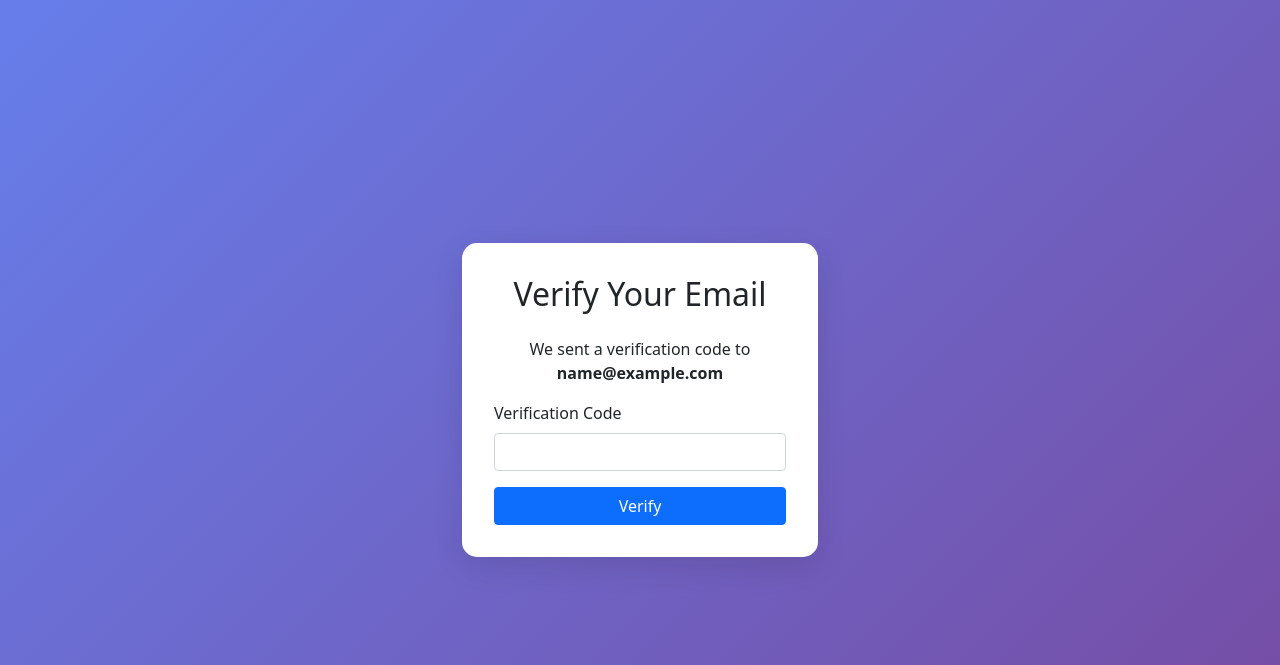
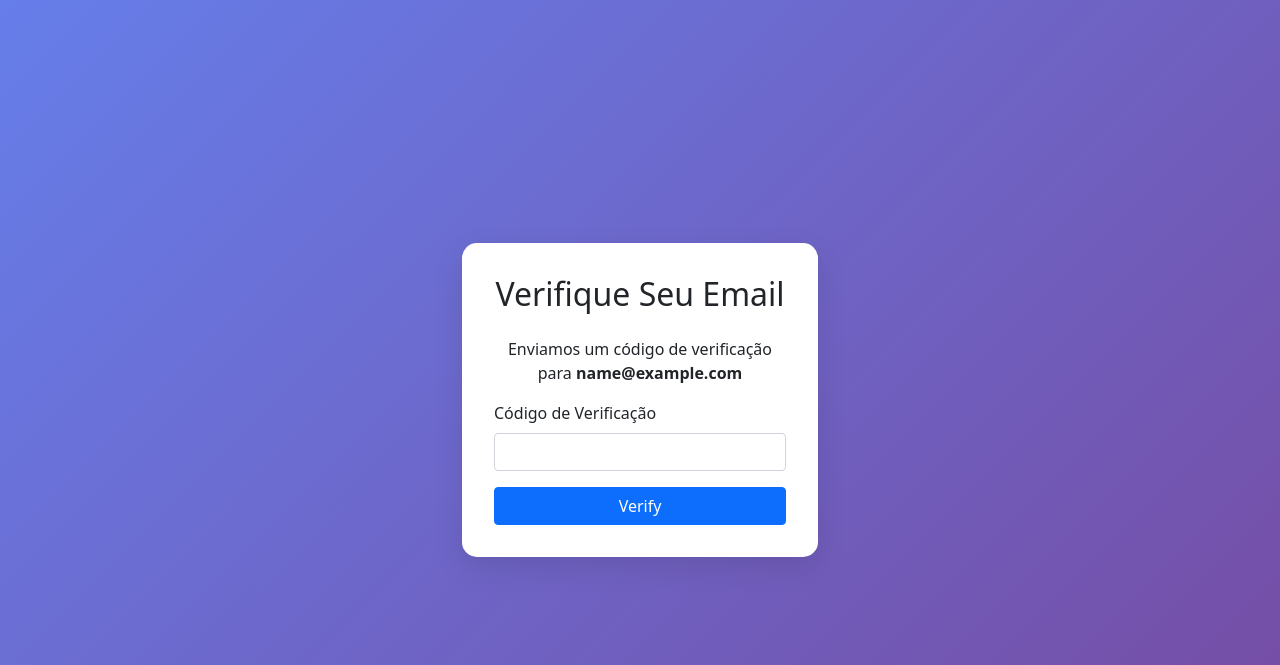
Before and after one commit to GuilhermeMouraMororo/AlgoNetwork, a Flask app: page /verify in a window 1280 px wide. Shown: the top 665 px of the page. Run offline with Flask 3, Linux system fonts and the light colour scheme; the visitor is signed in with stand-in values (Sample User, id 1).

Commit message:
Update verify.html

```diff
--- a/templates/verify.html
+++ b/templates/verify.html
@@ -1,9 +1,9 @@
 <!DOCTYPE html>
-<html lang="en">
+<html lang="pt">
 <head>
     <meta charset="UTF-8">
     <meta name="viewport" content="width=device-width, initial-scale=1.0">
-    <title>Chat App - Verify</title>
+    <title>AlgoNET - Veficiar</title>
     <link href="https://cdn.jsdelivr.net/npm/bootstrap@5.1.3/dist/css/bootstrap.min.css" rel="stylesheet">
     <style>
         body {
@@ -28,8 +28,8 @@
             <div class="col-md-6 col-lg-4">
                 <div class="card">
                     <div class="card-body">
-                        <h2 class="card-title text-center mb-4">Verify Your Email</h2>
-                        <p class="text-center">We sent a verification code to <strong>{{ email }}</strong></p>
+                        <h2 class="card-title text-center mb-4">Verifique Seu Email</h2>
+                        <p class="text-center">Enviamos um código de verificação para <strong>{{ email }}</strong></p>
                         {% with messages = get_flashed_messages(with_categories=true) %}
                             {% if messages %}
                                 {% for category, message in messages %}
@@ -42,7 +42,7 @@
                         {% endwith %}
                         <form method="POST">
                             <div class="mb-3">
-                                <label for="code" class="form-label">Verification Code</label>
+                                <label for="code" class="form-label">Código de Verificação</label>
                                 <input type="text" class="form-control" id="code" name="code" maxlength="6" required>
                             </div>
                             <button type="submit" class="btn btn-primary w-100">Verify</button>
```
